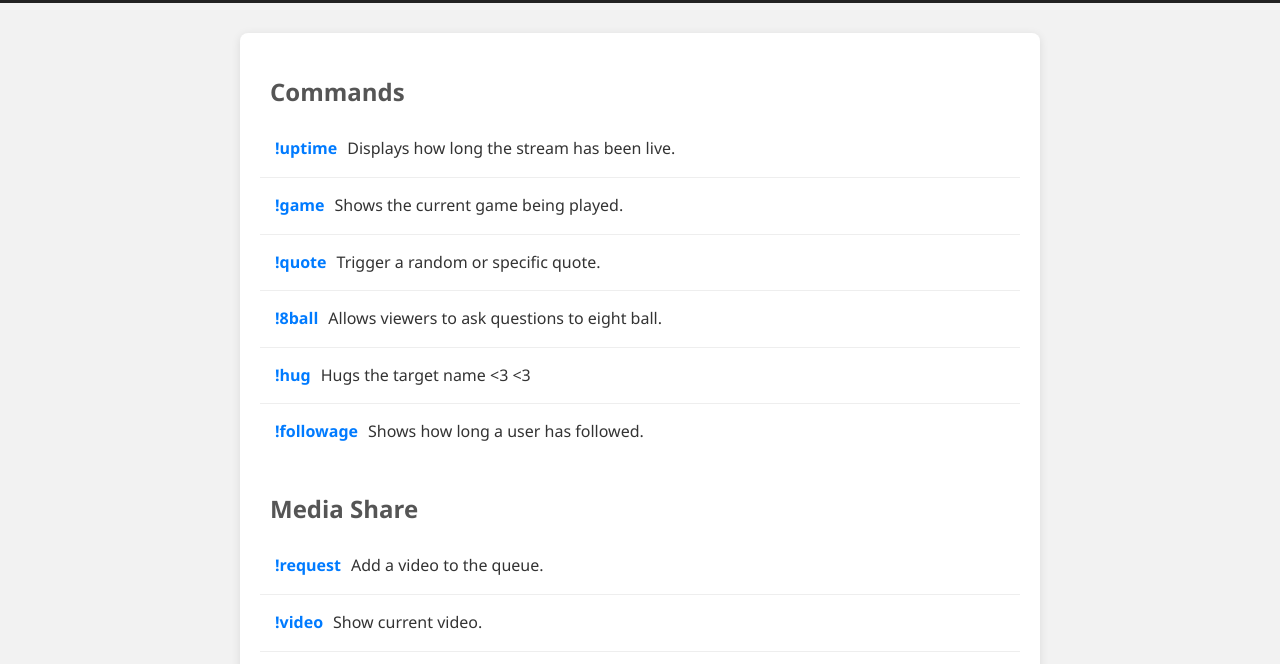
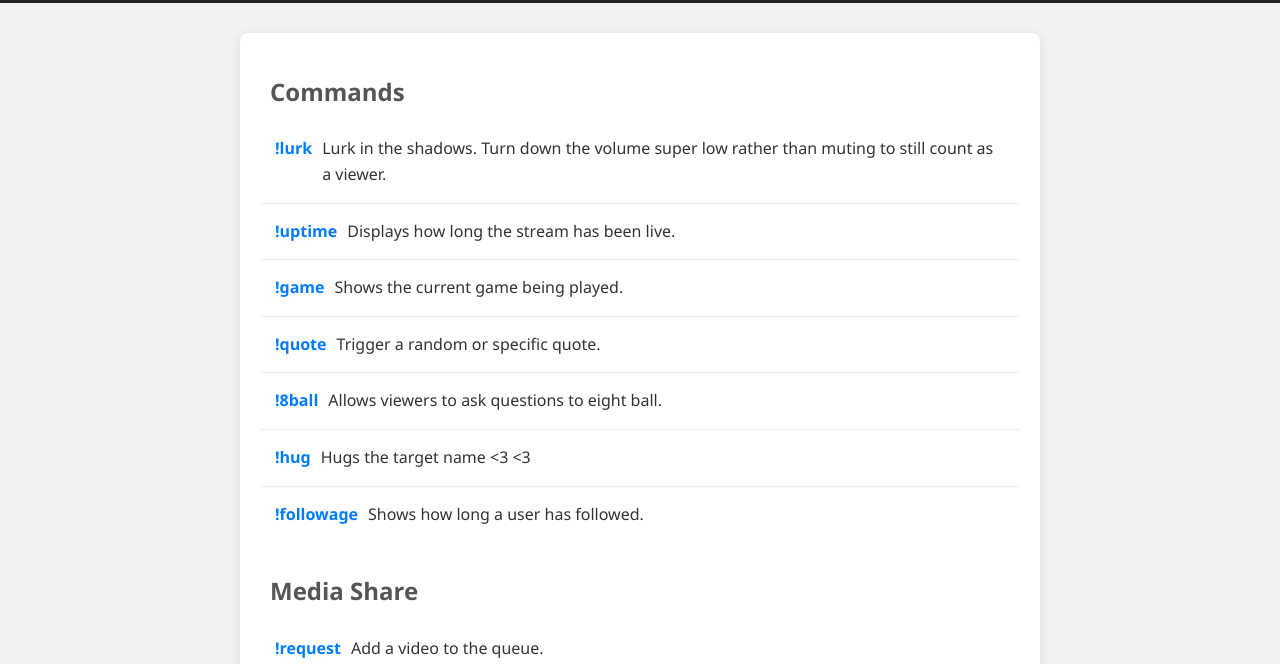
Before and after one commit to TNDerp/CloudbotCommands, a plain HTML site: page index.html in a window 1280 px wide. Shown: the part 101-765 px from the top of the page. Drawn offline with Linux system fonts and the light colour scheme.

Commit message:
Update index.html

```diff
--- a/index.html
+++ b/index.html
@@ -18,6 +18,10 @@
              ===================== -->
              <h2>Commands</h2>
              <ul>
+                <li class="command-item" data-instructions="Usage: !uptime">
+                 <span class="command">!lurk</span>
+                 <span class="description">Lurk in the shadows. Turn down the volume super low rather than muting to still count as a viewer.</span>
+               </li>
                <li class="command-item" data-instructions="Usage: !uptime">
                  <span class="command">!uptime</span>
                  <span class="description">Displays how long the stream has been live.</span>
```
